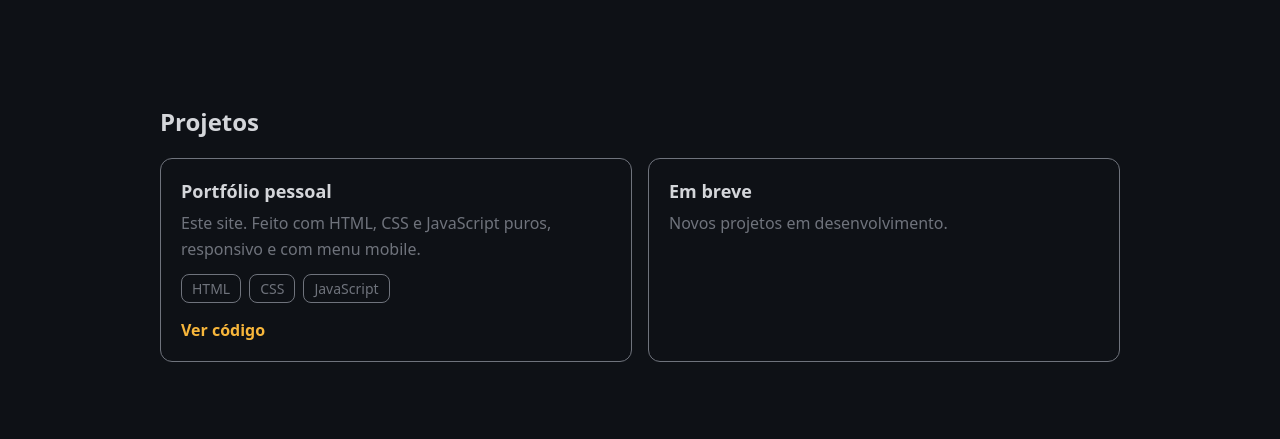
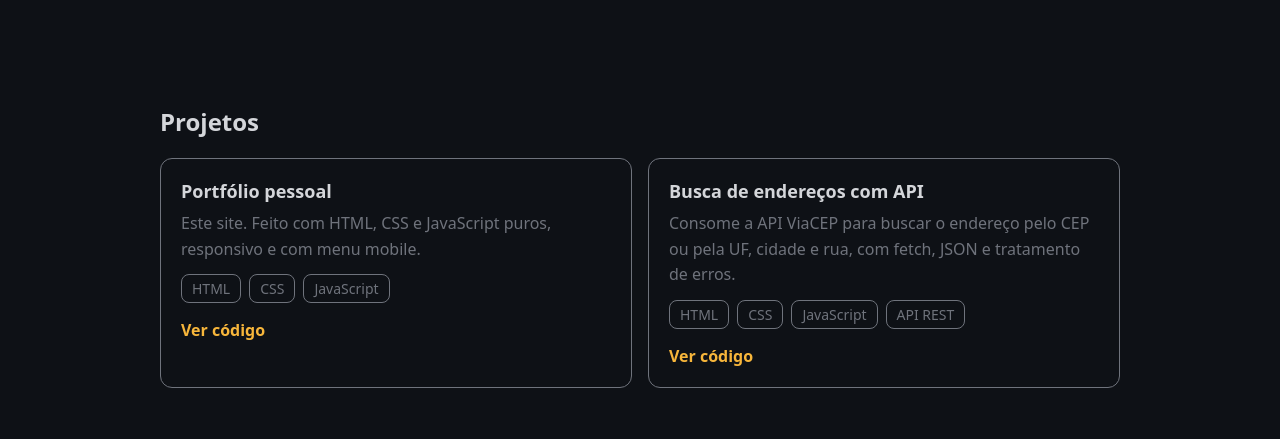
Before and after one commit to alldy-dev/alldy-dev.github.io, a plain HTML site: page index.html in a window 1280 px wide. Shown: the part 1385-1824 px from the top of the page. Drawn offline with Linux system fonts and the light colour scheme.

Commit message:
Add files via upload

```diff
--- a/index.html
+++ b/index.html
@@ -17,7 +17,8 @@
         <nav class="naveg">
             <ul class="nav-ul-list">
                 <!-- i18n is an abbreviation for internationalization -->
-                 <li><a href="introduction.html" class="header-link" data-i18n="nav.presentation" target="_blank" rel="noopener">Apresentação</a></li>
+                <li><a href="introduction.html" class="header-link" data-i18n="nav.presentation" target="_blank"
+                        rel="noopener">Apresentação</a></li>
                 <li><a href="#about" class="header-link" data-i18n="nav.about">Sobre</a></li>
                 <li><a href="#technology" class="header-link" data-i18n="nav.technology">Tecnologias</a></li>
                 <li><a href="#experience" class="header-link" data-i18n="nav.experience">Experiências</a></li>
@@ -174,14 +175,23 @@
                         <li>CSS</li>
                         <li>JavaScript</li>
                     </ul>
-                    <a href="https://github.com/alldy-dev/alldy-dev.github.io	" class="project-link" target="_blank" rel="noopener"
-                        data-i18n="projects.text_04">Ver
+                    <a href="https://github.com/alldy-dev/alldy-dev.github.io	" class="project-link" target="_blank"
+                        rel="noopener" data-i18n="projects.text_04">Ver
                         código</a>
                 </article>
 
                 <article class="project-card">
-                    <h3 class="project-title" data-i18n="projects.text_05">Em breve</h3>
-                    <p class="project-text" data-i18n="projects.text_06">Novos projetos em desenvolvimento.</p>
+                    <h3 class="project-title" data-i18n="projects.text_05">Busca de endereços com API</h3>
+                    <p class="project-text" data-i18n="projects.text_06">Consome a API ViaCEP para buscar o endereço
+                        pelo CEP ou pela UF, cidade e rua, com fetch, JSON e tratamento de erros.</p>
+                    <ul class="project-tags">
+                        <li>HTML</li>
+                        <li>CSS</li>
+                        <li>JavaScript</li>
+                        <li>API REST</li>
+                    </ul>
+                    <a href="https://github.com/alldy-dev/API-CEP" class="project-link" target="_blank"
+                        rel="noopener" data-i18n="projects.text_04">Ver código</a>
                 </article>
             </div>
         </section>
```
